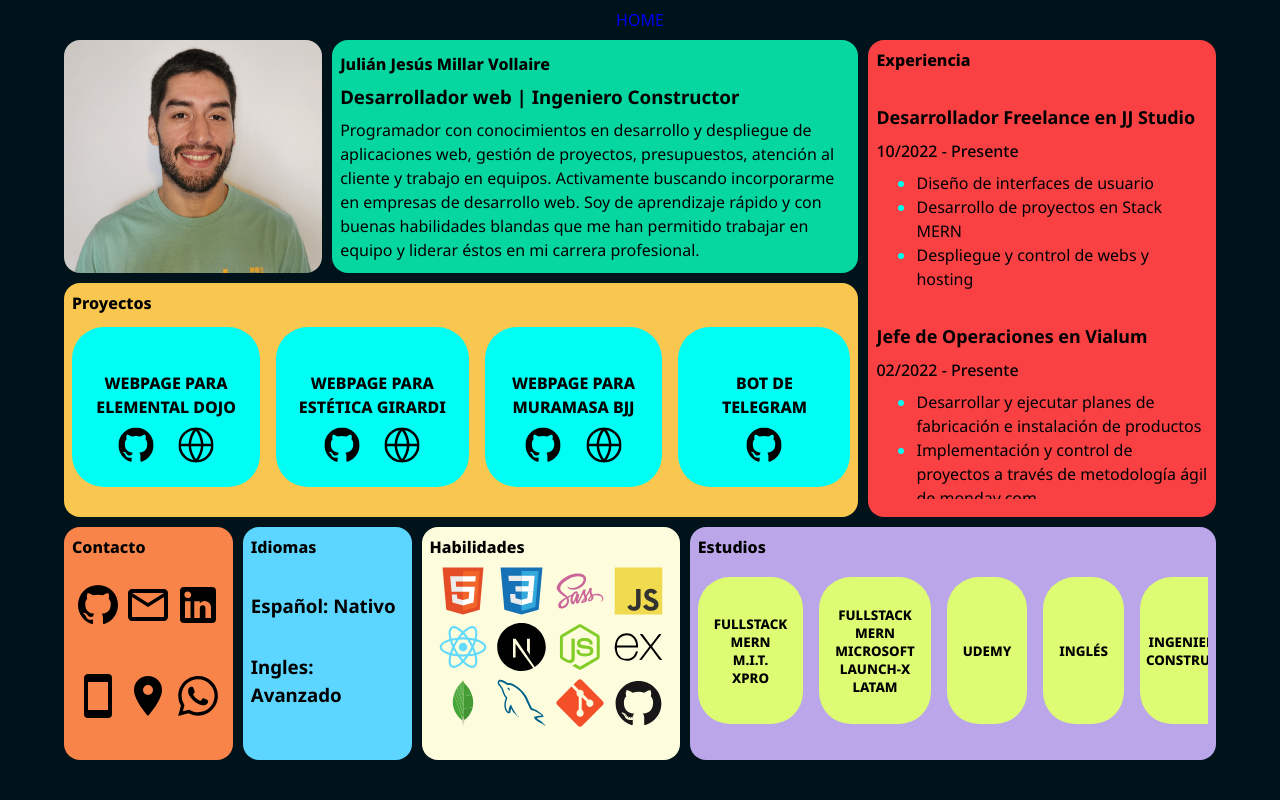
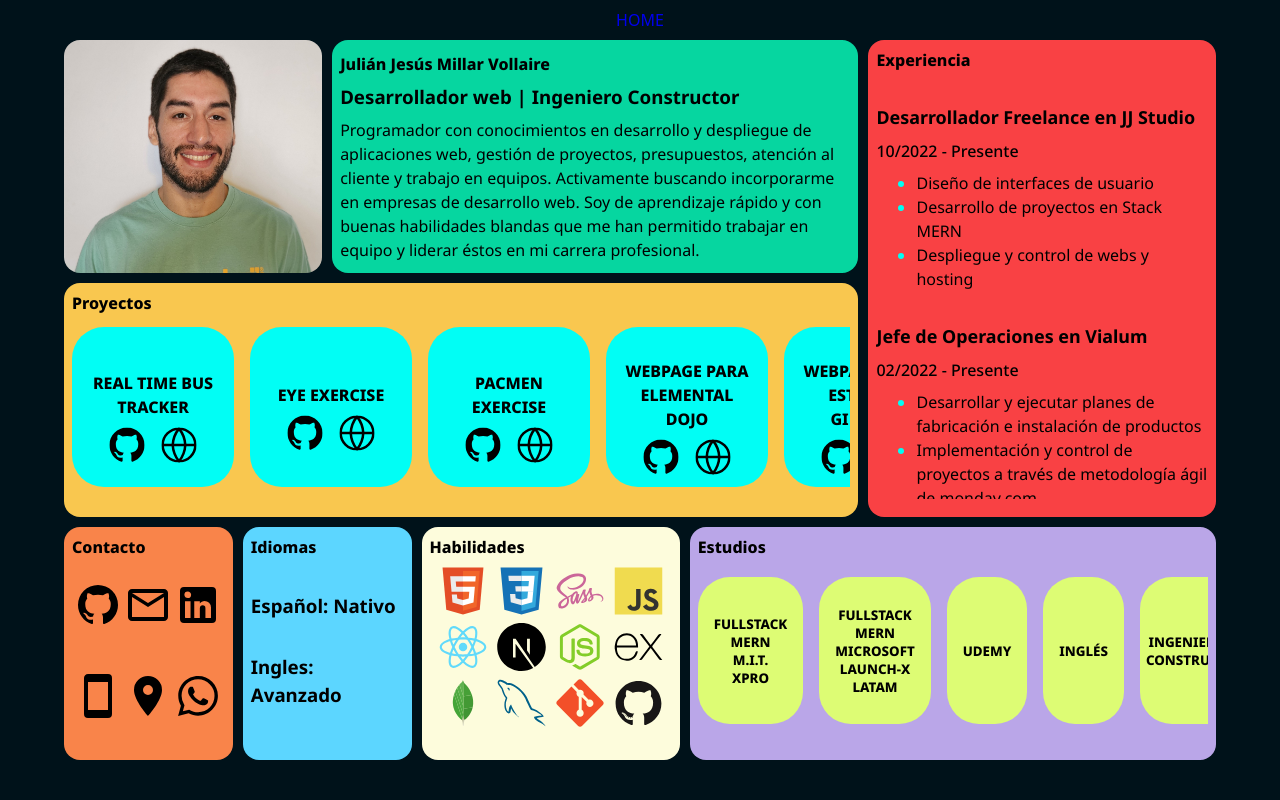
Before and after one commit to jjmillar/jjmillar.github.io, a plain HTML site: page pages/profile.html in a window 1280 px wide. Drawn offline with Linux system fonts and the light colour scheme.

Commit message:
final commit

```diff
--- a/pages/profile.html
+++ b/pages/profile.html
@@ -7,7 +7,7 @@
     <title>Julian's Portfolio</title>
 </head>
 <body>
-    <nav class="nav__profile"><a href="../index.html">home</a></nav>
+    <nav class="nav__profile animate slideInLeft animate--slow"><a href="../index.html">home</a></nav>
     <main class='bento'>
         <section id='bento__photo' class='bento__photo animate slideInLeft animate--fast'>
           <img class='photo__image' src='/public/profile.jpg' alt='Julian profile photo' />
@@ -96,7 +96,28 @@
         </section>
         <section id='bento__projects' class='bento__projects animate slideInLeft animate--fast'>
           <label class='title'>Proyectos</label>
-          <div class='projects__wrapper'>
+          <div id='projects__wrapper' class='projects__wrapper'>
+            <div class='project__card cardOnHover'>
+              <p class='project__title'>real time bus tracker</p>
+              <div>
+                <a href='https://github.com/jjmillar/real-time-bus-tracker' target='blank'><svg xmlns="http://www.w3.org/2000/svg" width="1em" height="1em" viewBox="0 0 16 16"><path fill="currentColor" d="M8 0C3.58 0 0 3.58 0 8c0 3.54 2.29 6.53 5.47 7.59c.4.07.55-.17.55-.38c0-.19-.01-.82-.01-1.49c-2.01.37-2.53-.49-2.69-.94c-.09-.23-.48-.94-.82-1.13c-.28-.15-.68-.52-.01-.53c.63-.01 1.08.58 1.23.82c.72 1.21 1.87.87 2.33.66c.07-.52.28-.87.51-1.07c-1.78-.2-3.64-.89-3.64-3.95c0-.87.31-1.59.82-2.15c-.08-.2-.36-1.02.08-2.12c0 0 .67-.21 2.2.82c.64-.18 1.32-.27 2-.27s1.36.09 2 .27c1.53-1.04 2.2-.82 2.2-.82c.44 1.1.16 1.92.08 2.12c.51.56.82 1.27.82 2.15c0 3.07-1.87 3.75-3.65 3.95c.29.25.54.73.54 1.48c0 1.07-.01 1.93-.01 2.2c0 .21.15.46.55.38A8.01 8.01 0 0 0 16 8c0-4.42-3.58-8-8-8"/></svg></a>
+                <a href='https://realtimebustracker.netlify.app/' target='blank'><svg xmlns="http://www.w3.org/2000/svg" width="1em" height="1em" viewBox="0 0 14 14"><g fill="none" stroke="currentColor" stroke-linecap="round" stroke-linejoin="round"><path d="M7 13.5a6.5 6.5 0 1 0 0-13a6.5 6.5 0 0 0 0 13M.5 7h13"/><path d="M9.5 7A11.22 11.22 0 0 1 7 13.5A11.22 11.22 0 0 1 4.5 7A11.22 11.22 0 0 1 7 .5A11.22 11.22 0 0 1 9.5 7"/></g></svg></a>
+              </div>
+            </div>
+            <div class='project__card cardOnHover'>
+              <p class='project__title'>Eye exercise</p>
+              <div>
+                <a href='https://github.com/jjmillar/eye_exercise' target='blank'><svg xmlns="http://www.w3.org/2000/svg" width="1em" height="1em" viewBox="0 0 16 16"><path fill="currentColor" d="M8 0C3.58 0 0 3.58 0 8c0 3.54 2.29 6.53 5.47 7.59c.4.07.55-.17.55-.38c0-.19-.01-.82-.01-1.49c-2.01.37-2.53-.49-2.69-.94c-.09-.23-.48-.94-.82-1.13c-.28-.15-.68-.52-.01-.53c.63-.01 1.08.58 1.23.82c.72 1.21 1.87.87 2.33.66c.07-.52.28-.87.51-1.07c-1.78-.2-3.64-.89-3.64-3.95c0-.87.31-1.59.82-2.15c-.08-.2-.36-1.02.08-2.12c0 0 .67-.21 2.2.82c.64-.18 1.32-.27 2-.27s1.36.09 2 .27c1.53-1.04 2.2-.82 2.2-.82c.44 1.1.16 1.92.08 2.12c.51.56.82 1.27.82 2.15c0 3.07-1.87 3.75-3.65 3.95c.29.25.54.73.54 1.48c0 1.07-.01 1.93-.01 2.2c0 .21.15.46.55.38A8.01 8.01 0 0 0 16 8c0-4.42-3.58-8-8-8"/></svg></a>
+                <a href='https://eye-exercise.netlify.app/' target='blank'><svg xmlns="http://www.w3.org/2000/svg" width="1em" height="1em" viewBox="0 0 14 14"><g fill="none" stroke="currentColor" stroke-linecap="round" stroke-linejoin="round"><path d="M7 13.5a6.5 6.5 0 1 0 0-13a6.5 6.5 0 0 0 0 13M.5 7h13"/><path d="M9.5 7A11.22 11.22 0 0 1 7 13.5A11.22 11.22 0 0 1 4.5 7A11.22 11.22 0 0 1 7 .5A11.22 11.22 0 0 1 9.5 7"/></g></svg></a>
+              </div>
+            </div>
+            <div class='project__card cardOnHover'>
+              <p class='project__title'>pacmen exercise</p>
+              <div>
+                <a href='https://github.com/jjmillar/pacmen_exercise' target='blank'><svg xmlns="http://www.w3.org/2000/svg" width="1em" height="1em" viewBox="0 0 16 16"><path fill="currentColor" d="M8 0C3.58 0 0 3.58 0 8c0 3.54 2.29 6.53 5.47 7.59c.4.07.55-.17.55-.38c0-.19-.01-.82-.01-1.49c-2.01.37-2.53-.49-2.69-.94c-.09-.23-.48-.94-.82-1.13c-.28-.15-.68-.52-.01-.53c.63-.01 1.08.58 1.23.82c.72 1.21 1.87.87 2.33.66c.07-.52.28-.87.51-1.07c-1.78-.2-3.64-.89-3.64-3.95c0-.87.31-1.59.82-2.15c-.08-.2-.36-1.02.08-2.12c0 0 .67-.21 2.2.82c.64-.18 1.32-.27 2-.27s1.36.09 2 .27c1.53-1.04 2.2-.82 2.2-.82c.44 1.1.16 1.92.08 2.12c.51.56.82 1.27.82 2.15c0 3.07-1.87 3.75-3.65 3.95c.29.25.54.73.54 1.48c0 1.07-.01 1.93-.01 2.2c0 .21.15.46.55.38A8.01 8.01 0 0 0 16 8c0-4.42-3.58-8-8-8"/></svg></a>
+                <a href='https://pacmenexercise.netlify.app/' target='blank'><svg xmlns="http://www.w3.org/2000/svg" width="1em" height="1em" viewBox="0 0 14 14"><g fill="none" stroke="currentColor" stroke-linecap="round" stroke-linejoin="round"><path d="M7 13.5a6.5 6.5 0 1 0 0-13a6.5 6.5 0 0 0 0 13M.5 7h13"/><path d="M9.5 7A11.22 11.22 0 0 1 7 13.5A11.22 11.22 0 0 1 4.5 7A11.22 11.22 0 0 1 7 .5A11.22 11.22 0 0 1 9.5 7"/></g></svg></a>
+              </div>
+            </div>
             <div class='project__card cardOnHover'>
               <p class='project__title'>webpage para elemental dojo</p>
               <div>
@@ -127,6 +148,7 @@
           </div>
 
           <script src="//code.iconify.design/1/1.0.6/iconify.min.js"></script>
+          <script src="../scripts.js"></script>
         </section>
       </main>
 </body>
--- /dev/null
+++ b/scripts.js
@@ -0,0 +1,5 @@
+document.getElementById('projects__wrapper').addEventListener('wheel', function(e) {
+    if (e.deltaY > 0) this.scrollLeft += 20;
+    else this.scrollLeft -= 20;
+    e.preventDefault();
+  });
--- a/styles.css
+++ b/styles.css
@@ -353,7 +353,7 @@ body {
 
     & .project__card {
         height: 70%;
-        min-width: 140px;
+        min-width: 130px;
         padding: 1rem;
         border-radius: calc(var(--size--border-radius) * 2);
         background-color: var(--clr--light-blue);
@@ -370,7 +370,7 @@ body {
 
     & a {
         & svg {
-            padding: 0 20px;
+            margin: 0 1rem;
             transform: scale(2.2);
             color: black;
         }
```
Also changed, not shown: index.html (+3 -3 lines).
